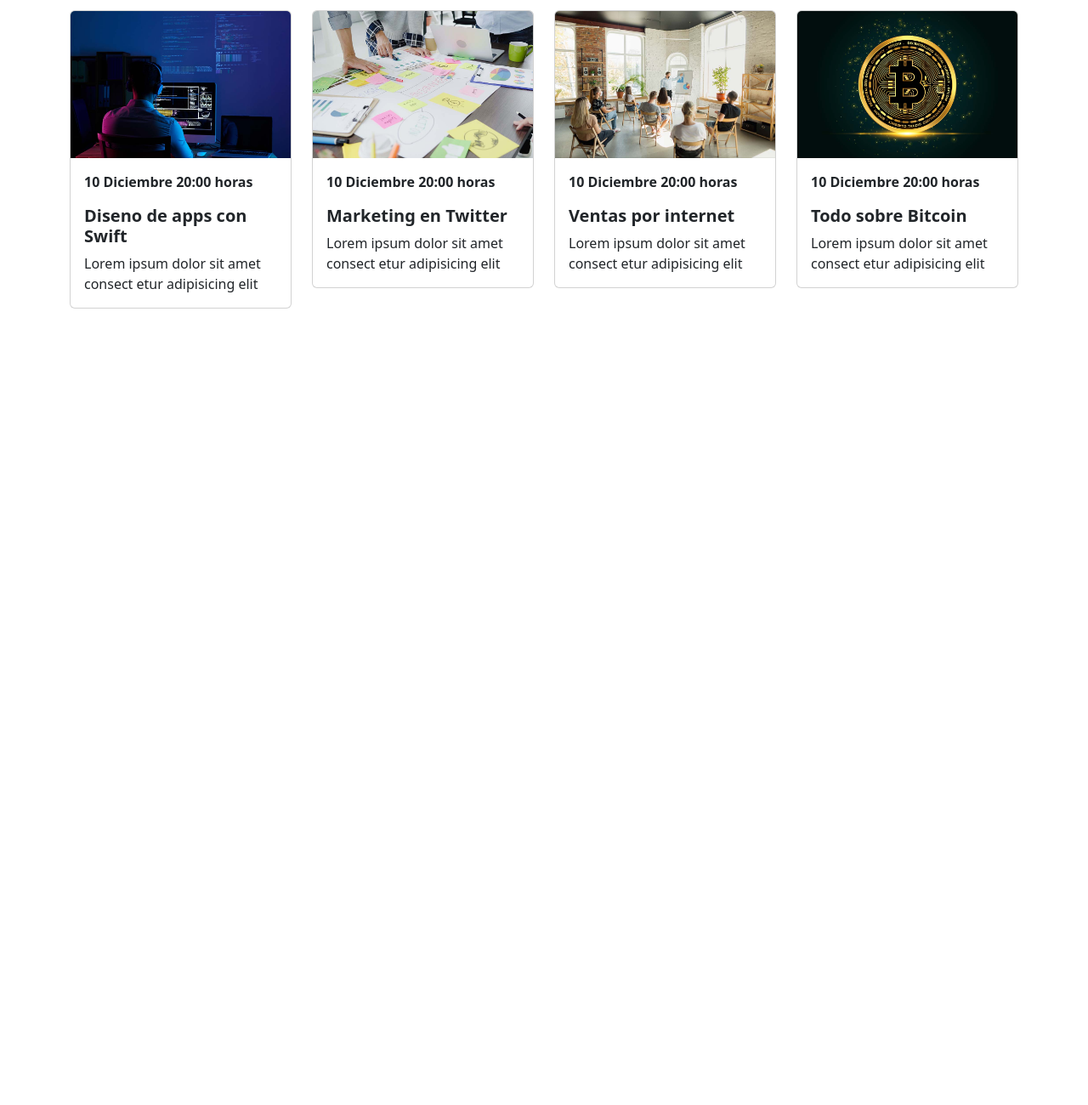
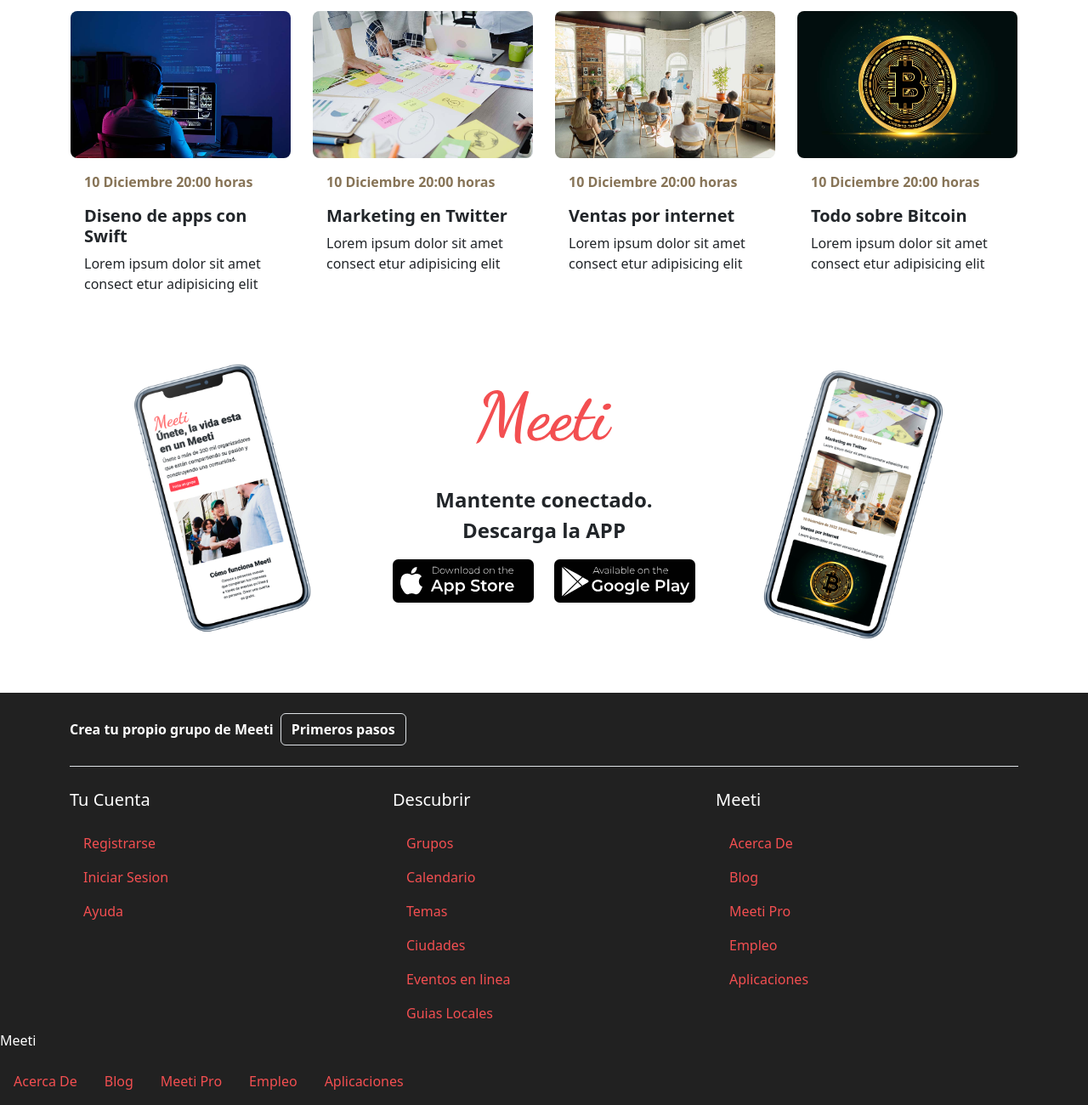
Before and after one commit to jgonzalezar/Learning-SASS, a website: page index.html in a window 1280 px wide. Shown: the part 1489-2789 px from the top of the page at 85% size. Before the commit the page ends 1852 px from the top, so only its background shows below. Drawn offline with Linux system fonts and the light colour scheme.

Commit message:
Casi header

```diff
--- a/index.html
+++ b/index.html
@@ -65,7 +65,7 @@
         <div class="row mt-4">
             <div class="col-md-6 col-lg-3">
                 <div class="card">
-                    <img class="card-img-top" src="img/evento_1.jpg" alt="imagen evento 1">
+                    <img class="card-img-top rounded-3" src="img/evento_1.jpg" alt="imagen evento 1">
                     <div class="card-body">
                         <p class="card-text fecha fw-bold">
                             10 Diciembre 20:00 horas
@@ -80,7 +80,7 @@
 
             <div class="col-md-6 col-lg-3">
                 <div class="card">
-                    <img class="card-img-top" src="img/evento_2.jpg" alt="imagen evento 2">
+                    <img class="card-img-top rounded-3" src="img/evento_2.jpg" alt="imagen evento 2">
                     <div class="card-body">
                         <p class="card-text fecha fw-bold">
                             10 Diciembre 20:00 horas
@@ -95,7 +95,7 @@
 
             <div class="col-md-6 col-lg-3">
                 <div class="card">
-                    <img class="card-img-top" src="img/evento_3.jpg" alt="imagen evento 3">
+                    <img class="card-img-top rounded-3" src="img/evento_3.jpg" alt="imagen evento 3">
                     <div class="card-body">
                         <p class="card-text fecha fw-bold">
                             10 Diciembre 20:00 horas
@@ -110,7 +110,7 @@
 
             <div class="col-md-6 col-lg-3">
                 <div class="card">
-                    <img class="card-img-top" src="img/evento_4.jpg" alt="imagen evento 4">
+                    <img class="card-img-top rounded-3" src="img/evento_4.jpg" alt="imagen evento 4">
                     <div class="card-body">
                         <p class="card-text fecha fw-bold">
                             10 Diciembre 20:00 horas
@@ -125,5 +125,88 @@
         </div>
     </main>
 
+    <section class="tiendas container-xl mt-5">
+        <div class="row">
+            <div class="col-md-4">
+                <img class="img-fluid" src="img/app_1.png" alt="imagen app">
+            </div>
+            <div class="col-md-4">
+                <img class="logo mt-5 d-block mx-auto" src="img/logo.svg" alt="logo meeti">
+                <p class="text-center fw-bold mt-5 fs-4">Mantente conectado. Descarga la APP</p>
+
+                <div class="d-flex gap-4">
+                    <div class="col">
+                        <a href="#">
+                            <img class="img-fluid" src="img/tienda-apple.svg" alt="tienda apple">
+                        </a>
+                    </div>
+                    <div class="col">
+                        <a href="#">
+                            <img class="img-fluid" src="img/tienda-android.svg" alt="tienda android">
+                        </a>
+                    </div>
+                </div>
+            </div>
+            <div class="col-md-4">
+                <img class="img-fluid" src="img/app_2.png" alt="imagen app">
+            </div>
+        </div>
+    </section>
+
+    <footer class="footer bg-dark mt-5 pt-4 pb-2 text-white">
+        <div class="container">
+            <div class="d-flex align-items-center border-bottom pb-4">
+                <p class="m-0 me-2 fw-bold">Crea tu propio grupo de Meeti</p>
+                <a href="#" class="btn btn-dark border fw-bold">Primeros pasos</a>
+            </div>
+
+            <div class="row mt-4">
+                <div class="col-md-4">
+                    <p class="fs-5">Tu Cuenta</p>
+                    <nav class="nav flex-column">
+                        <a href="#" class="nav-link">Registrarse</a>
+                        <a href="#" class="nav-link">Iniciar Sesion</a>
+                        <a href="#" class="nav-link">Ayuda</a>
+                    </nav>
+                </div>
+
+                <div class="col-md-4">
+                    <p class="fs-5">Descubrir</p>
+                    <nav class="nav flex-column">
+                        <a href="#" class="nav-link">Grupos</a>
+                        <a href="#" class="nav-link">Calendario</a>
+                        <a href="#" class="nav-link">Temas</a>
+                        <a href="#" class="nav-link">Ciudades</a>
+                        <a href="#" class="nav-link">Eventos en linea</a>
+                        <a href="#" class="nav-link">Guias Locales</a>
+                    </nav>
+                </div>
+
+                <div class="col-md-4">
+                    <p class="fs-5">Meeti</p>
+                    <nav class="nav flex-column">
+                        <a href="#" class="nav-link">Acerca De</a>
+                        <a href="#" class="nav-link">Blog</a>
+                        <a href="#" class="nav-link">Meeti Pro</a>
+                        <a href="#" class="nav-link">Empleo</a>
+                        <a href="#" class="nav-link">Aplicaciones</a>
+                    </nav>
+                </div>
+            </div>
+        </div>
+
+        <div>
+            <p class="">Meeti</p>
+            <nav class="nav flex-column flex-md-row">
+                <a href="#" class="nav-link">Acerca De</a>
+                <a href="#" class="nav-link">Blog</a>
+                <a href="#" class="nav-link">Meeti Pro</a>
+                <a href="#" class="nav-link">Empleo</a>
+                <a href="#" class="nav-link">Aplicaciones</a>
+            </nav>
+        </div>
+
+    </footer>
+
 </body>
 </html>
--- a/src/scss/_custom.scss
+++ b/src/scss/_custom.scss
@@ -12,5 +12,9 @@
 $display-font-weight : 900;
 $headings-font-weight : 700;
 
+// Cards
+$card-border-color : transparent;
+
+
 // Import Bootstrap
 @import '../../node_modules/bootstrap/scss/bootstrap.scss'
--- a/src/scss/contenido/_eventos.scss
+++ b/src/scss/contenido/_eventos.scss
@@ -0,0 +1,14 @@
+.eventos {
+    .card {
+        &:hover {
+            cursor: pointer;
+        }
+        img {
+            border-radius: .5rem;
+        }
+
+        .fecha {
+            color: #877457;
+        }
+    }
+}
--- a/src/scss/contenido/_index.scss
+++ b/src/scss/contenido/_index.scss
@@ -0,0 +1 @@
+@forward 'eventos';
--- a/src/scss/header/_header.scss
+++ b/src/scss/header/_header.scss
@@ -10,9 +10,10 @@
         padding-bottom: 10rem;
     }
 
-    .logo {
-        width: 10rem;
-    }
 
 
 }
+
+.logo {
+    width: 10rem;
+}
--- a/src/scss/style.scss
+++ b/src/scss/style.scss
@@ -1 +1,2 @@
 @use 'header';
+@use 'contenido'
```
Also changed, not shown: build/css/style.css, 1 other file.
